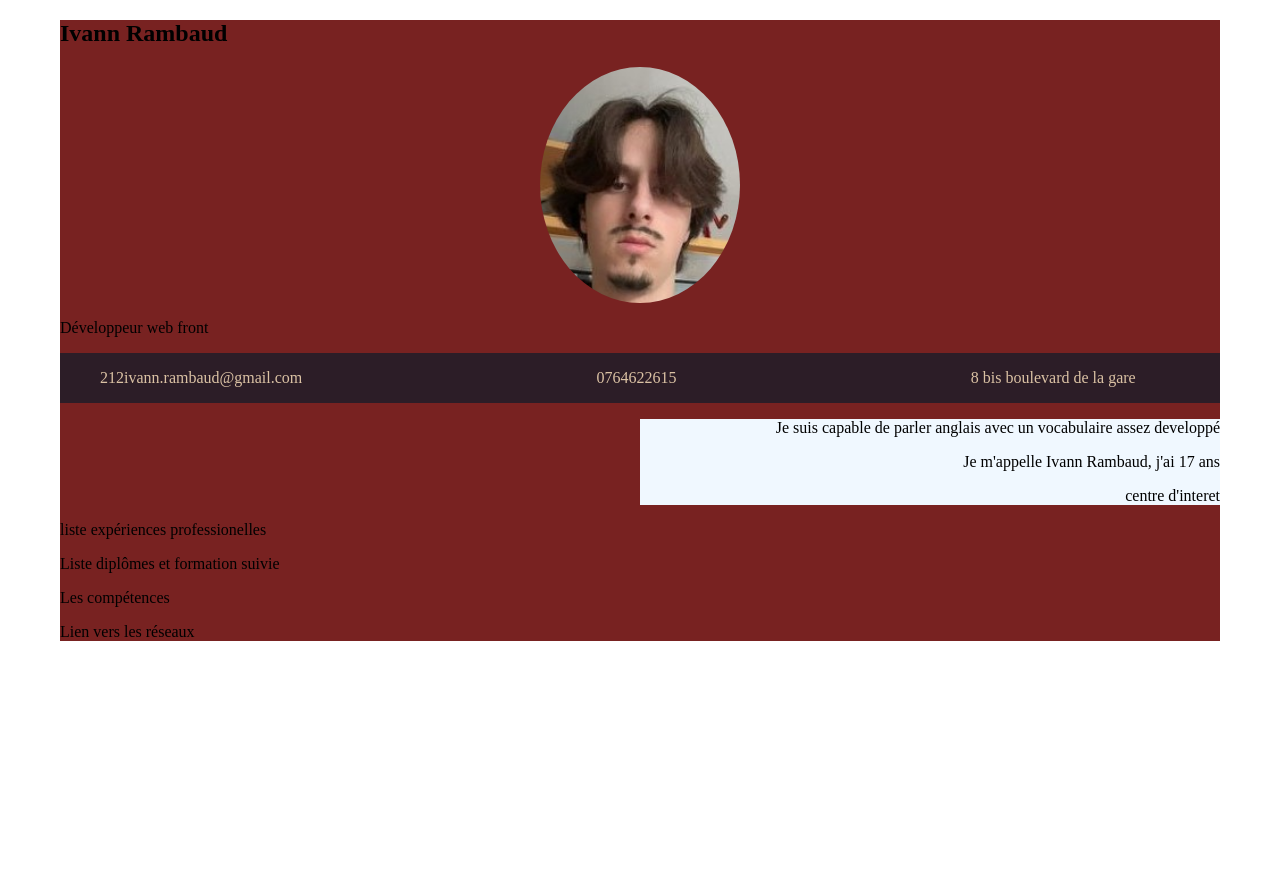
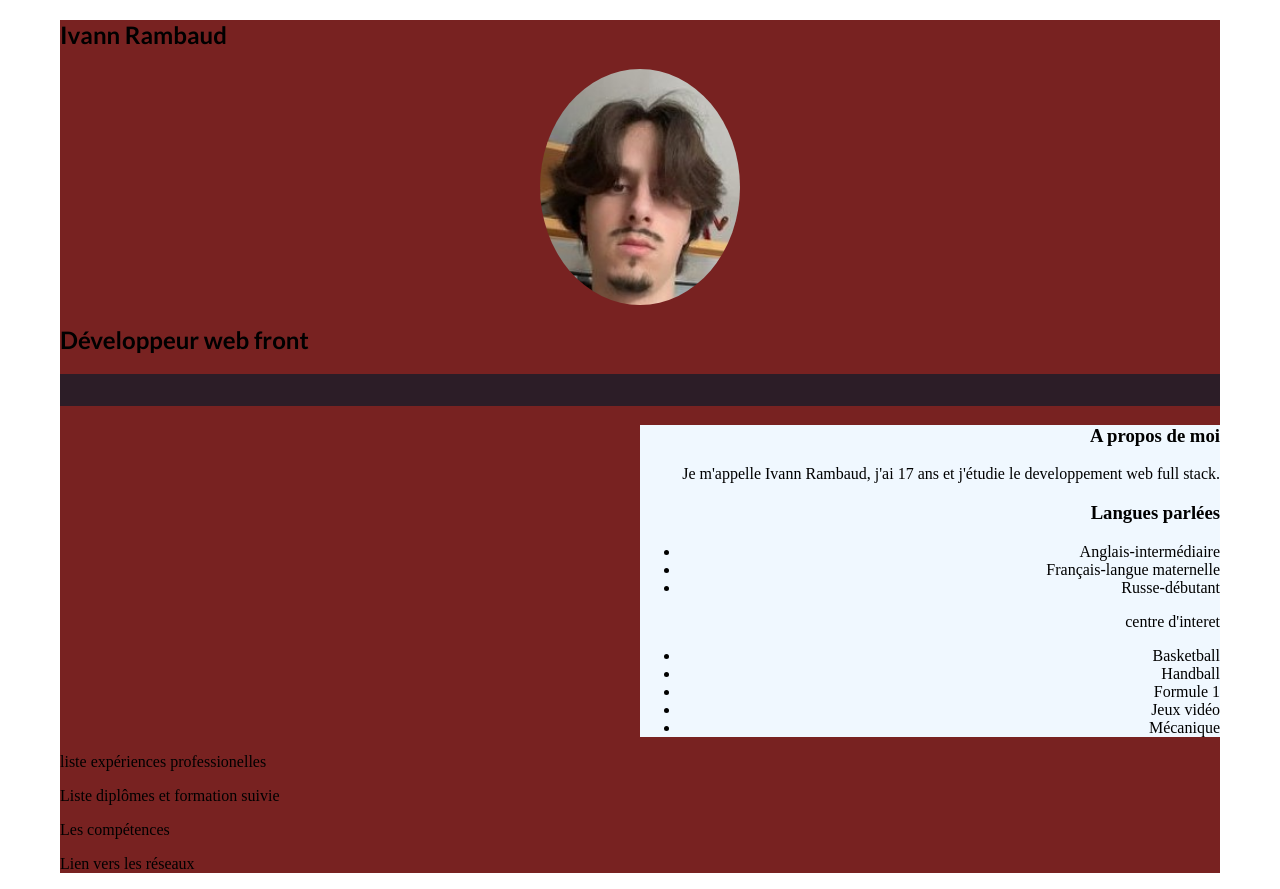
Before and after one commit to Ivann212/Mon-CV, a plain HTML site: page index.html in a window 1280 px wide. Before the commit the page ends 800 px from the top, so only its background shows below. Drawn offline with Linux system fonts and the light colour scheme.

Commit message:
add more info

```diff
--- a/index.html
+++ b/index.html
@@ -6,31 +6,55 @@
     <title>Document</title>
     <link rel="stylesheet" href="./assets/css/cv.css">
 </head>
+
 <body>
     <!--section id largeur pour determiner la largeur du cv-->
     <section id="largeur">
 
-        <h1>Ivann Rambaud</h1>
+        <h1 id="title">Ivann Rambaud</h1>
         <img src="./assets/images/photo.jpg" >
 
-        <p>Développeur web front</p>
+        <h2 id="title">Développeur web front</h2>
+
         <header>
             <section id="contact">
                 <section id="place">
-                    <p>212ivann.rambaud@gmail.com</p> <p>0764622615</p> <p>8 bis boulevard de la gare</p>
+                    <p><a href="#"></a></p>
+                    <p><a href="#"></a></p>
+                    <p><a href="#"></a></p>
                 </section>
 
             </section>
 
         </header>
-        <!--création d'une div "corps" car cette partie concerne le corps de la page-->
-        <div id="corps">
+
+        <!--création d'une section "corps" car cette partie concerne le corps de la page-->
+        <section id="corps">
             <div id="presentation">
-                <p>Je suis capable de parler anglais avec un vocabulaire assez developpé</p>
-                <p>Je m'appelle Ivann Rambaud, j'ai 17 ans</p>
+                <h3>A propos de moi</h3>
+                <p>Je m'appelle Ivann Rambaud, j'ai 17 ans et j'étudie le developpement web full stack.
+
+                </p>
+
+                <h3>Langues parlées</h3>
+                <ul>
+                    <li>Anglais-intermédiaire</li>
+                    <li>Français-langue maternelle</li>
+                    <li>Russe-débutant</li>
+                </ul>
+
                 <p>centre d'interet</p>
+                <ul>
+                    <li>Basketball</li>
+                    <li>Handball</li>
+                    <li>Formule 1</li>
+                    <li>Jeux vidéo</li>
+                    <li>Mécanique</li>
+                </ul>
             </div>
+
             <div id="Professionel">
+
                 <p>liste expériences professionelles</p>
 
                 <p>Liste diplômes et formation suivie</p>
@@ -38,11 +62,13 @@
                 <p>Les compétences</p>
 
             </div>
-        </div>
+        </section>
+
         <!--création d'un footer pour les réseaux afin qu'ils soient positionnez en bas de la page et bien differencier du reste-->
         <footer>
             <p>Lien vers les réseaux</p>
         </footer>
+
     </section>
 
 </body>
```
